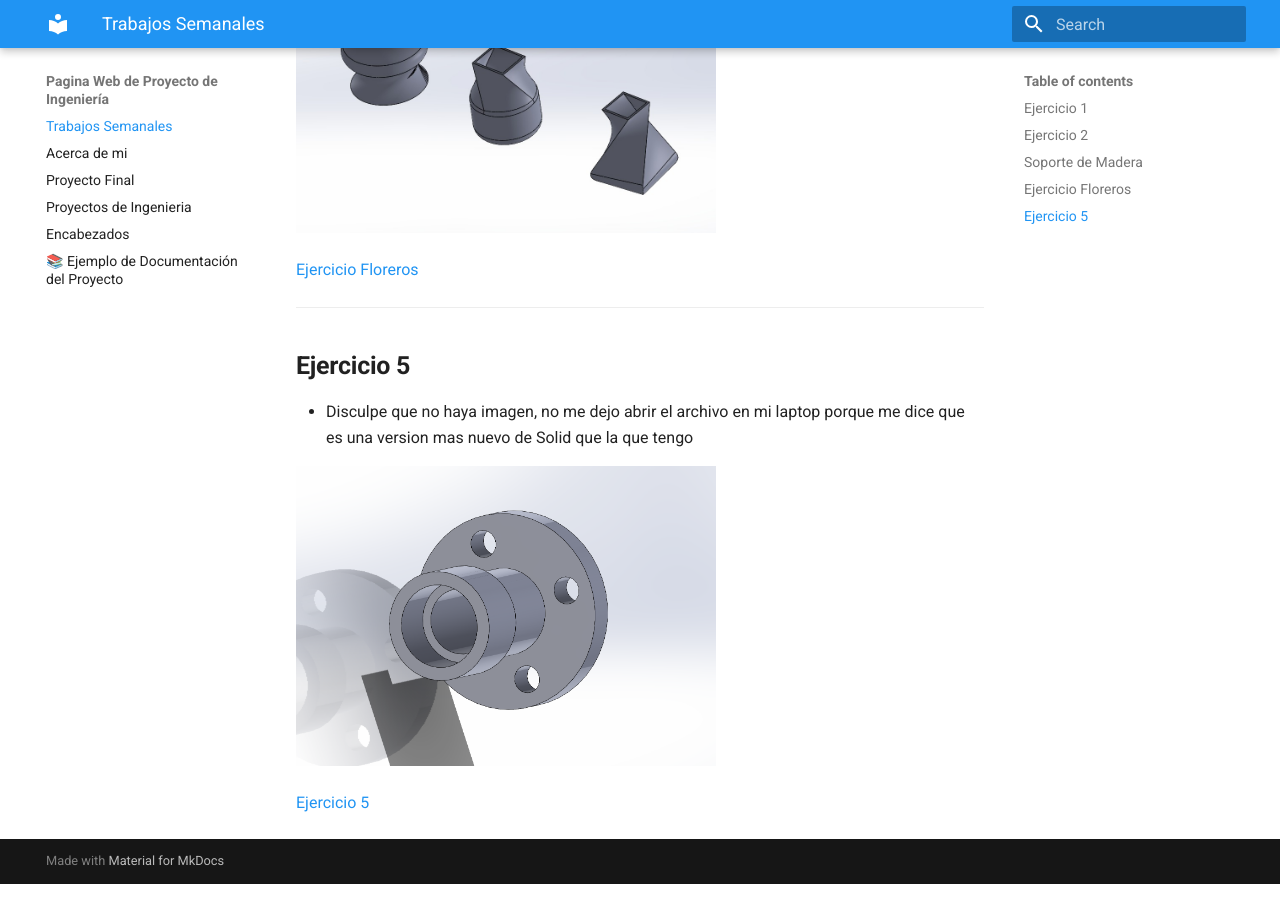
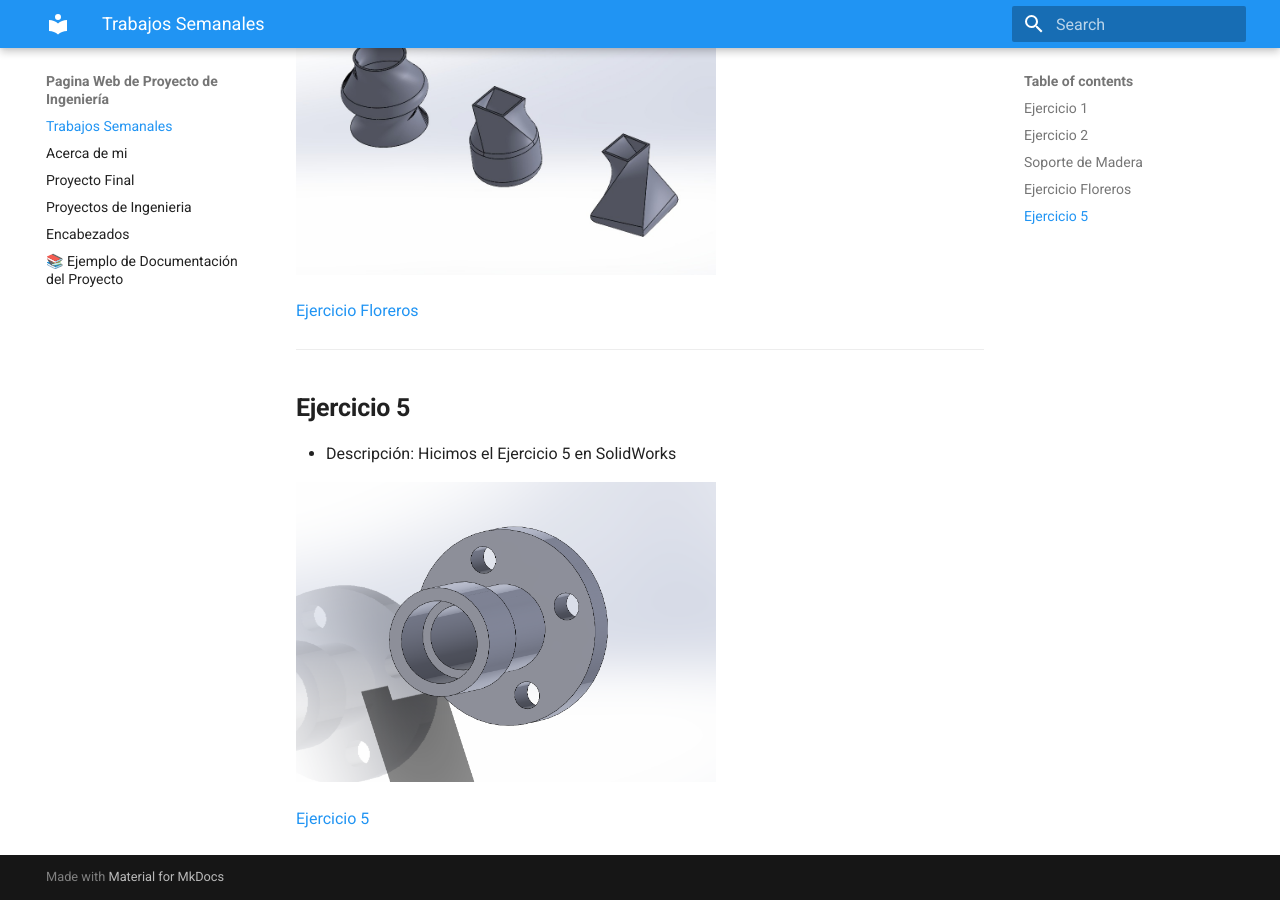
Before and after one commit to JoseGilGonzalezBerra/Proyecto_de_Ingenieria, an MkDocs documentation site: the page built from docs/index.md, in a window 1280 px wide and 900 px high, scrolled down 2364 px. Built offline with MkDocs 1.6.1 and Material for MkDocs 9.7.7, drawn with Linux system fonts in a browser that asks for light colours; some of the changed text lies outside the part shown.

Commit message:
Update index.md

```diff
--- a/docs/index.md
+++ b/docs/index.md
@@ -5,7 +5,7 @@
 
 ## **Ejercicio 1**
 
-- Descripción: Hicimos una pieza en solidworks
+- Descripción: Hicimos una pieza en SolidWorks
 
 <img src = "./recursos/imgs/proyecto_sem1_1.png" alt="proyectosem1" width="420">
 
@@ -15,6 +15,7 @@
 
 ## **Ejercicio 2**
 
+- Descripción: Hicimos el Ejercicio 2 en SolidWorks
 
 <img src = "./recursos/imgs/Ejercicio2.png" alt="Ejercicio2" width="420">
 
@@ -44,7 +45,7 @@
 
 ## **Ejercicio 5**
 
-- Disculpe que no haya imagen, no me dejo abrir el archivo en mi laptop porque me dice que es una version mas nuevo de Solid que la que tengo
+- Descripción: Hicimos el Ejercicio 5 en SolidWorks
 
 <img src = "./recursos/imgs/Ejercicio5.png" alt="Ejercicio5" width="420">
 
```
